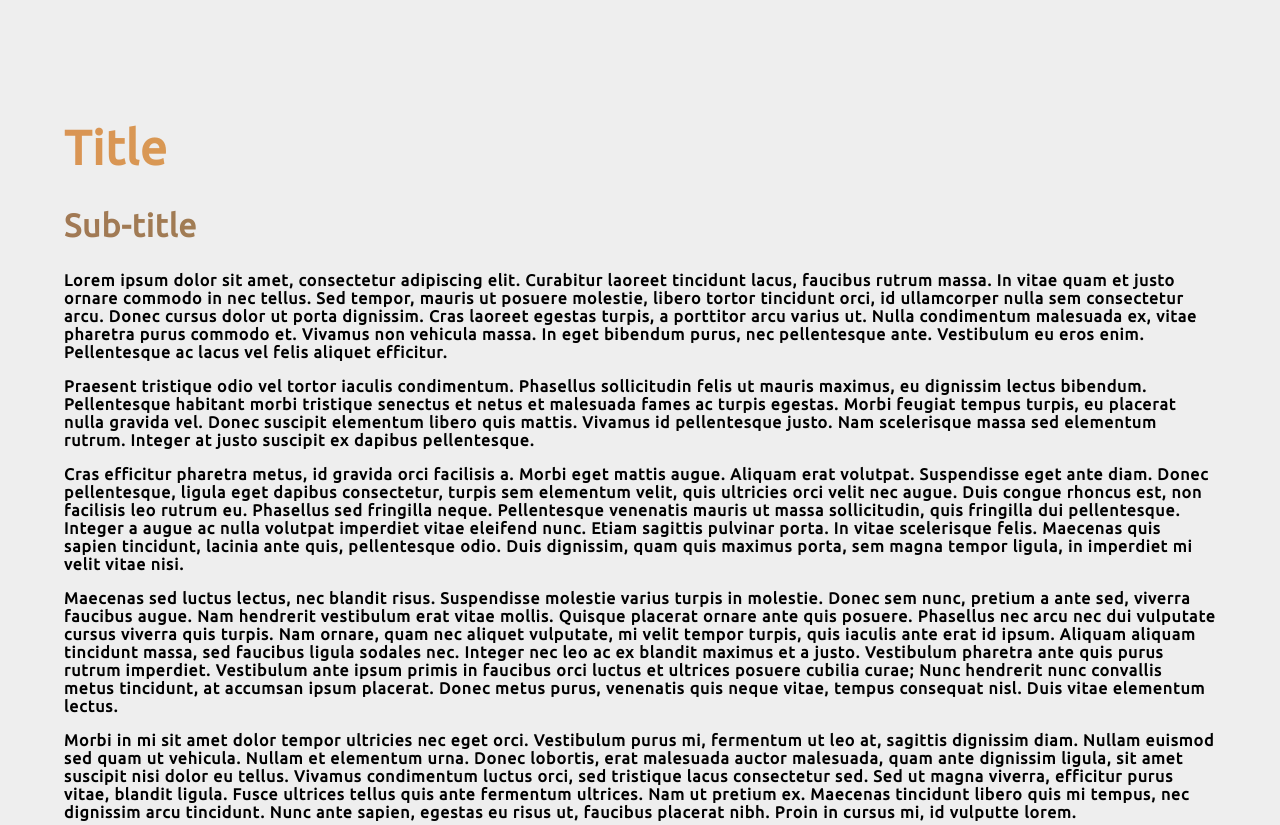
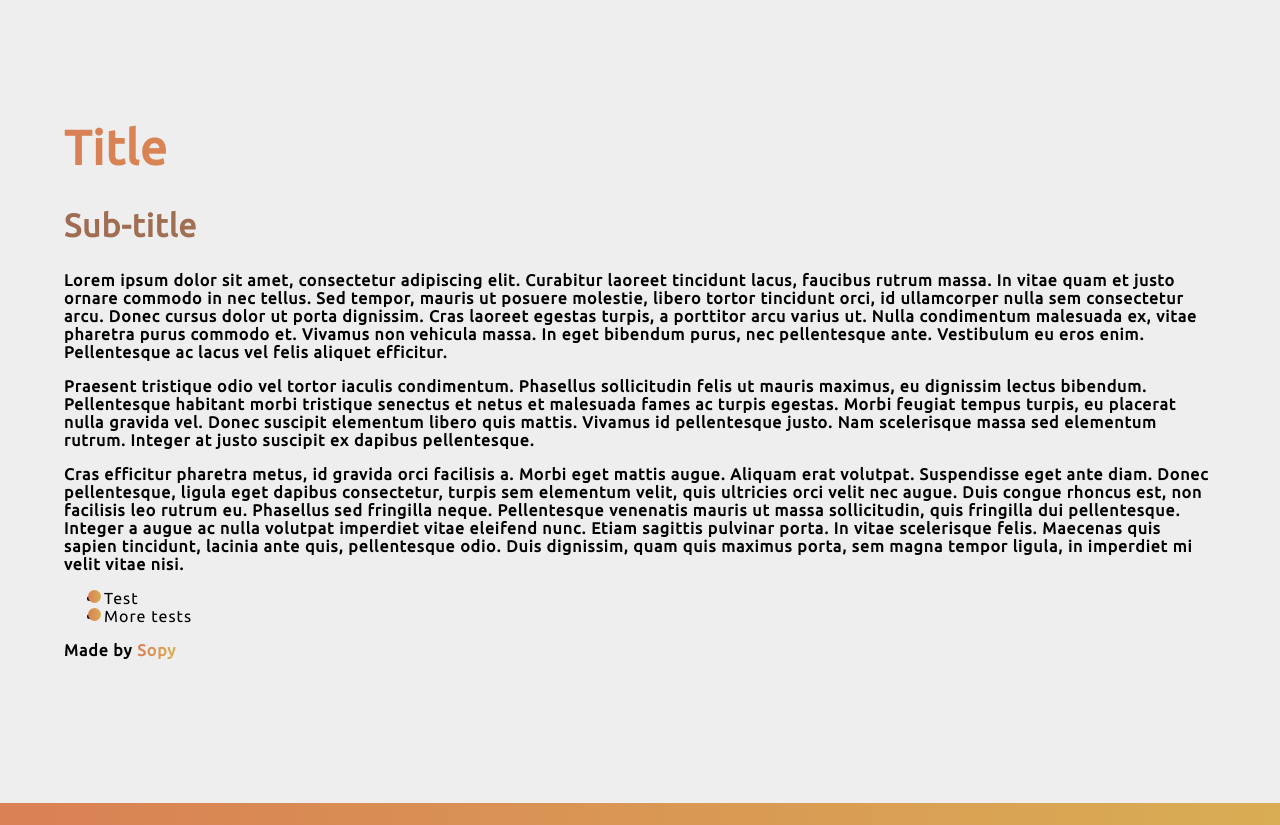
Before and after one commit to sopyb/doim.pt, a plain HTML site: page index.html in a window 1280 px wide. Shown: the part 840-1665 px from the top of the page. Drawn offline with Linux system fonts and the light colour scheme.

Commit message:
a and ul styled

```diff
--- a/index.html
+++ b/index.html
@@ -30,9 +30,12 @@
 
       <p>Cras efficitur pharetra metus, id gravida orci facilisis a. Morbi eget mattis augue. Aliquam erat volutpat. Suspendisse eget ante diam. Donec pellentesque, ligula eget dapibus consectetur, turpis sem elementum velit, quis ultricies orci velit nec augue. Duis congue rhoncus est, non facilisis leo rutrum eu. Phasellus sed fringilla neque. Pellentesque venenatis mauris ut massa sollicitudin, quis fringilla dui pellentesque. Integer a augue ac nulla volutpat imperdiet vitae eleifend nunc. Etiam sagittis pulvinar porta. In vitae scelerisque felis. Maecenas quis sapien tincidunt, lacinia ante quis, pellentesque odio. Duis dignissim, quam quis maximus porta, sem magna tempor ligula, in imperdiet mi velit vitae nisi.</p>
 
-      <p>Maecenas sed luctus lectus, nec blandit risus. Suspendisse molestie varius turpis in molestie. Donec sem nunc, pretium a ante sed, viverra faucibus augue. Nam hendrerit vestibulum erat vitae mollis. Quisque placerat ornare ante quis posuere. Phasellus nec arcu nec dui vulputate cursus viverra quis turpis. Nam ornare, quam nec aliquet vulputate, mi velit tempor turpis, quis iaculis ante erat id ipsum. Aliquam aliquam tincidunt massa, sed faucibus ligula sodales nec. Integer nec leo ac ex blandit maximus et a justo. Vestibulum pharetra ante quis purus rutrum imperdiet. Vestibulum ante ipsum primis in faucibus orci luctus et ultrices posuere cubilia curae; Nunc hendrerit nunc convallis metus tincidunt, at accumsan ipsum placerat. Donec metus purus, venenatis quis neque vitae, tempus consequat nisl. Duis vitae elementum lectus.</p>
+      <ul>
+        <li>Test</li>
+        <li>More tests</li>
+      </ul>
 
-      <p>Morbi in mi sit amet dolor tempor ultricies nec eget orci. Vestibulum purus mi, fermentum ut leo at, sagittis dignissim diam. Nullam euismod sed quam ut vehicula. Nullam et elementum urna. Donec lobortis, erat malesuada auctor malesuada, quam ante dignissim ligula, sit amet suscipit nisi dolor eu tellus. Vivamus condimentum luctus orci, sed tristique lacus consectetur sed. Sed ut magna viverra, efficitur purus vitae, blandit ligula. Fusce ultrices tellus quis ante fermentum ultrices. Nam ut pretium ex. Maecenas tincidunt libero quis mi tempus, nec dignissim arcu tincidunt. Nunc ante sapien, egestas eu risus ut, faucibus placerat nibh. Proin in cursus mi, id vulputte lorem.</p>
+      <p>Made by <a class="fade bgtext" href="https://sopy.one">Sopy</a></p>
     </div>
   </div>
 
--- a/style.css
+++ b/style.css
@@ -40,6 +40,21 @@ p {
   font-weight: bolder;
 }
 
+ul li {
+  position: relative;
+}
+
+ul li:before {
+  content: "";
+  position:absolute;
+  left: -1em;
+  top: 0.1em;
+  display:inline-block;
+  width:0.8em;
+  height: 0.8em;
+  border-radius: 100%;
+}
+
 .center {
   width: 75%;
   position: absolute;
@@ -58,12 +73,12 @@ p {
   padding: 10% 5%;
 }
 
-.fade {
+.fade, ul li:before {
   background-image: var(--gradient);
   background-size: 1600% 100%;
   background-repeat: repeat-x;
 
-  animation: fade 60s infinite linear reverse;
+  animation: fade 90s infinite linear reverse;
 }
 
 @keyframes fade {
```
